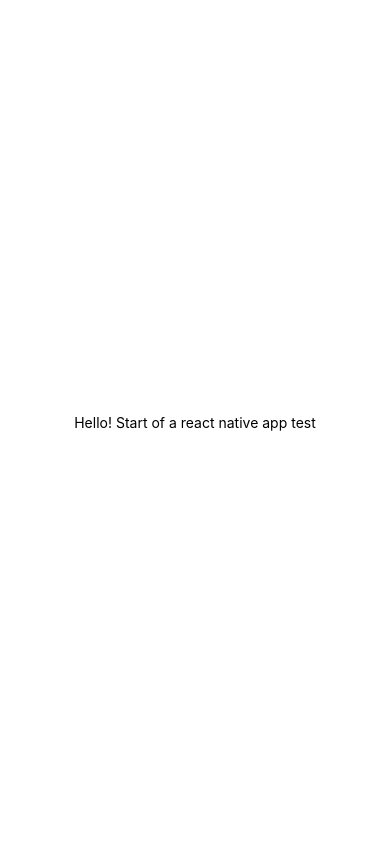
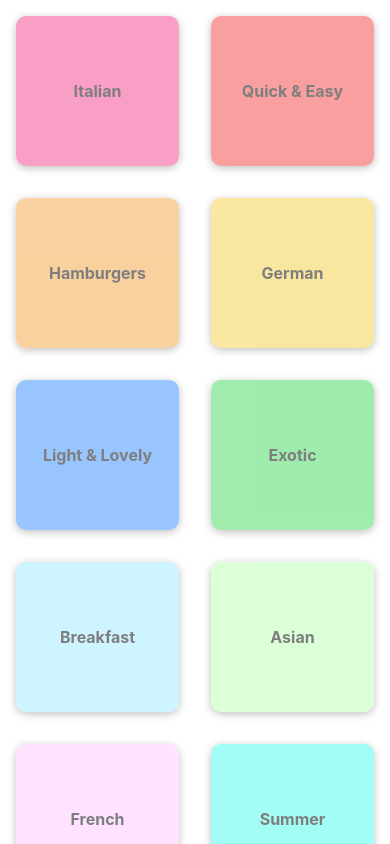
Before and after one commit to gamerfoxx/React-Native-Food, a React Native app: screen / in a window 390 px wide. Built offline with nearby package versions, Linux system fonts and the light colour scheme.

Commit message:
Add grid items

```diff
--- a/App.js
+++ b/App.js
@@ -1,20 +1,14 @@
 import { StatusBar } from 'expo-status-bar';
 import { StyleSheet, Text, View } from 'react-native';
+import CategoriesScreen from './screens/CategoriesScreen';
 
 export default function App() {
-  return (
-    <View style={styles.container}>
-      <Text>Hello! Start of a react native app test</Text>
-      <StatusBar style="auto" />
-    </View>
-  );
+	return (
+		<>
+			<StatusBar style="light" />
+			<CategoriesScreen />
+		</>
+	);
 }
 
-const styles = StyleSheet.create({
-  container: {
-    flex: 1,
-    backgroundColor: '#fff',
-    alignItems: 'center',
-    justifyContent: 'center',
-  },
-});
+const styles = StyleSheet.create({});
--- a/app.json
+++ b/app.json
@@ -5,6 +5,7 @@
 		"version": "1.0.0",
 		"orientation": "portrait",
 		"icon": "./assets/icon.png",
+		"backgroundColor": "#13070e",
 		"userInterfaceStyle": "light",
 		"splash": {
 			"image": "./assets/splash.png",
--- /dev/null
+++ b/components/CategoryGridItem.js
@@ -0,0 +1,50 @@
+import { Text, View, Pressable, StyleSheet, Platform } from 'react-native';
+
+function CategoryGridItem({ title, color }) {
+	return (
+		<View style={styles.gridItem}>
+			<Pressable
+				style={(pressed) => [styles.button, pressed ? styles.pressed : null]}
+				android_ripple={{ color: '#aaa' }}>
+				<View style={[styles.innerContainer, { backgroundColor: color }]}>
+					<Text style={styles.title}>{title}</Text>
+				</View>
+			</Pressable>
+		</View>
+	);
+}
+
+export default CategoryGridItem;
+
+const styles = StyleSheet.create({
+	gridItem: {
+		flex: 1,
+		margin: 16,
+		height: 150,
+		elevation: 4,
+		borderRadius: 10,
+		backgroundColor: 'white',
+		shadowColor: 'black',
+		shadowOpacity: 0.25,
+		shadowOffset: { width: 0, height: 2 },
+		shadowRadius: 8,
+		overflow: Platform.OS === 'android' ? 'hidden' : 'visible',
+	},
+	button: {
+		flex: 1,
+	},
+	innerContainer: {
+		flex: 1,
+		padding: 16,
+		justifyContent: 'center',
+		alignItems: 'center',
+		borderRadius: 10,
+	},
+	title: {
+		fontWeight: 'bold',
+		fontSize: 16,
+	},
+	pressed: {
+		opacity: 0.5,
+	},
+});
--- a/package.json
+++ b/package.json
@@ -9,10 +9,13 @@
 		"web": "expo start --web"
 	},
 	"dependencies": {
+		"@react-navigation/native": "^6.1.7",
 		"expo": "~49.0.7",
 		"expo-status-bar": "~1.6.0",
 		"react": "18.2.0",
-		"react-native": "0.72.3"
+		"react-native": "0.72.3",
+		"react-native-safe-area-context": "4.6.3",
+		"react-native-screens": "~3.22.0"
 	},
 	"devDependencies": {
 		"@babel/core": "^7.20.0"
--- /dev/null
+++ b/screens/CategoriesScreen.js
@@ -0,0 +1,27 @@
+import { View, FlatList, StyleSheet } from 'react-native';
+import { CATEGORIES } from '../data/dummy-data';
+import CategoryGridItem from '../components/CategoryGridItem';
+
+function renderCategoryItem(itemData) {
+	return (
+		<CategoryGridItem
+			title={itemData.item.title}
+			color={itemData.item.color}
+		/>
+	);
+}
+
+function CategoriesScreen() {
+	return (
+		<FlatList
+			data={CATEGORIES}
+			keyExtractor={(item) => item.id}
+			renderItem={renderCategoryItem}
+			numColumns={2}
+		/>
+	);
+}
+
+export default CategoriesScreen;
+
+const styles = StyleSheet.create({});
```
Also changed, not shown: 2 other files (tests, documents, lock files or other folders).
